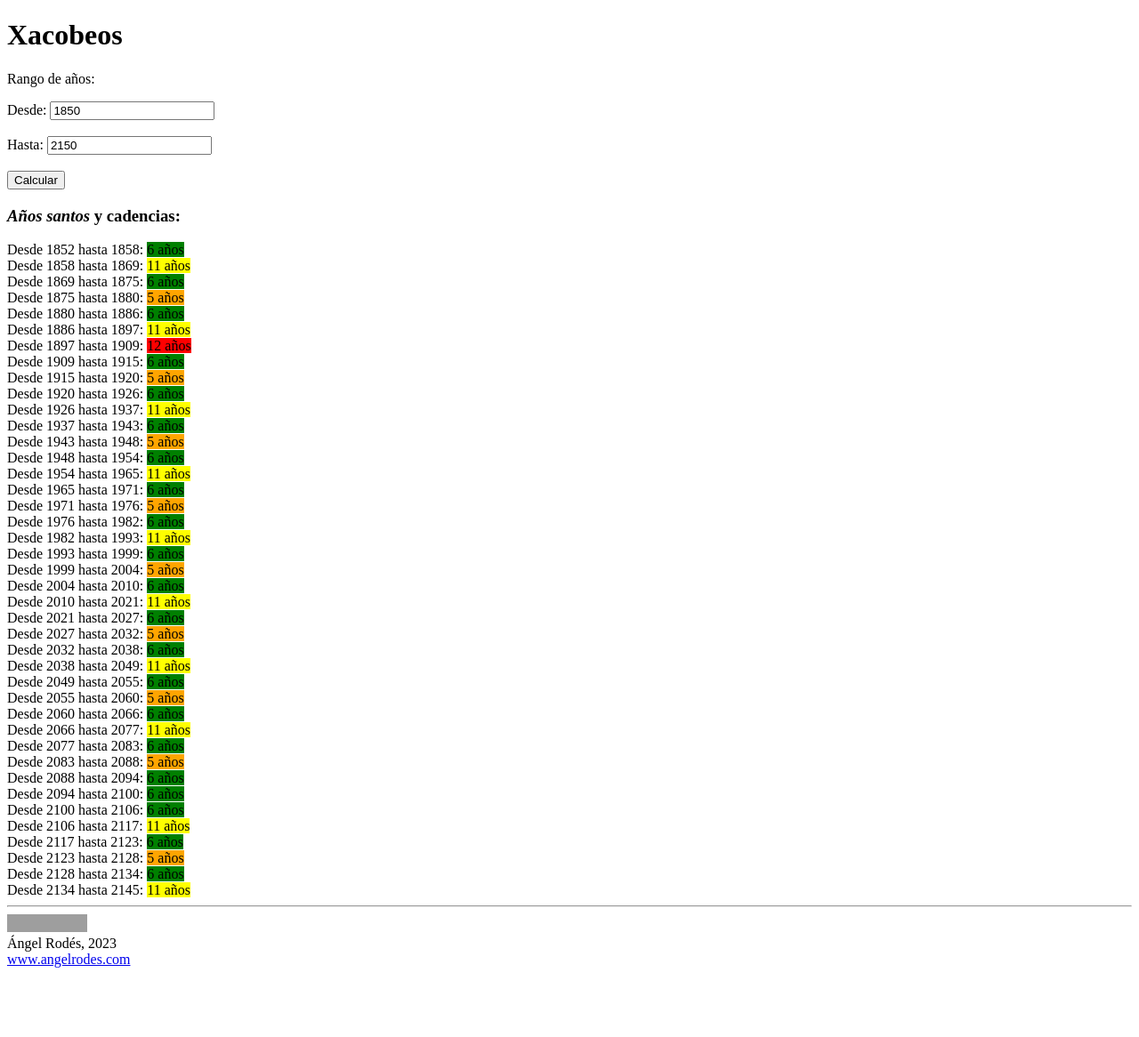
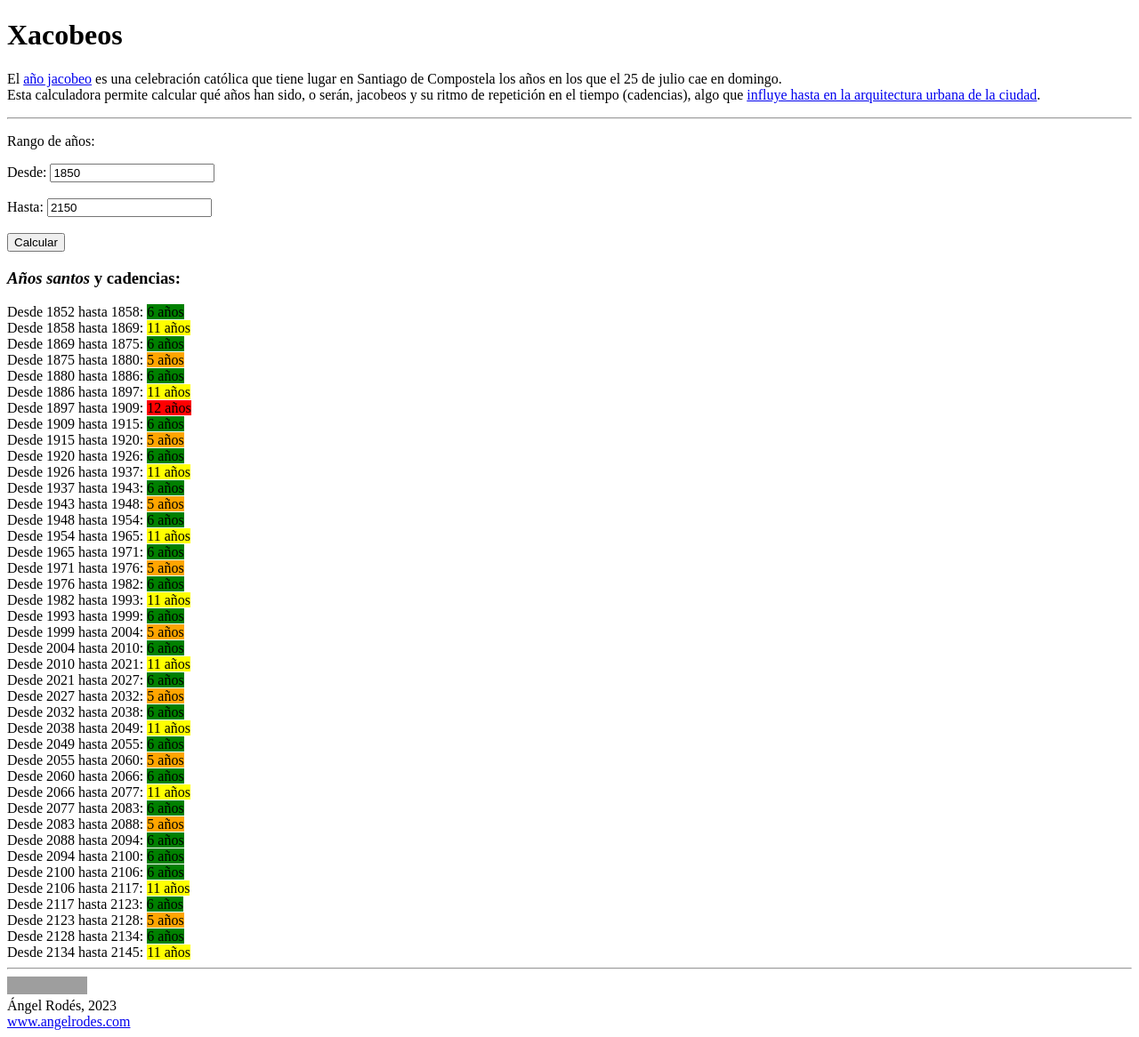
Before and after one commit to angelrodes/angelrodes.github.io, a Jekyll site: the page xacobeos.html, which Jekyll copies as it is, in a window 1280 px wide. Shown: the whole page at 89% size. Built offline with Jekyll 4.4.1, drawn with Linux system fonts in a browser that asks for light colours; before the commit the page ends 1096 px from its top, so only the background shows below that; grey boxes are pictures that could not be loaded.

Commit message:
Update xacobeos.html

```diff
--- a/xacobeos.html
+++ b/xacobeos.html
@@ -80,6 +80,9 @@
 </head>
 <body onload="calculateXacobeoYears()">
     <h1>Xacobeos</h1>
+    <p>El <a href="https://es.wikipedia.org/wiki/A%C3%B1o_santo_jacobeo">año jacobeo</a> es una celebración católica que tiene lugar en Santiago de Compostela los años en los que el 25 de julio cae en domingo. <br>
+    Esta calculadora permite calcular qué años han sido, o serán, jacobeos y su ritmo de repetición en el tiempo (cadencias), algo que <a href="https://twitter.com/xeografo/status/1647345719584456705">influye hasta en la arquitectura urbana de la ciudad</a>.</p>
+    <hr>
     <p>Rango de años:</p>
 
     <form>
```
